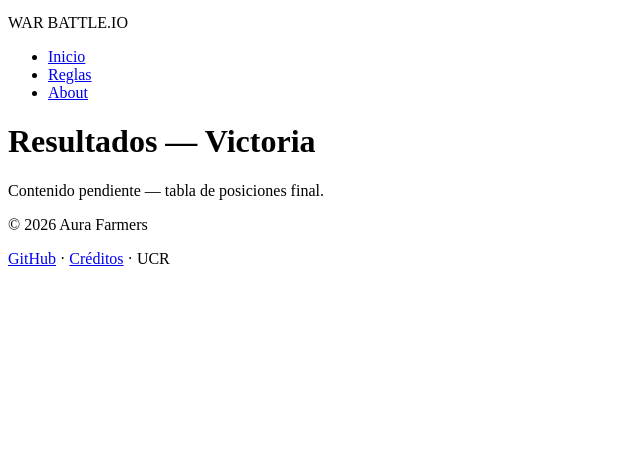
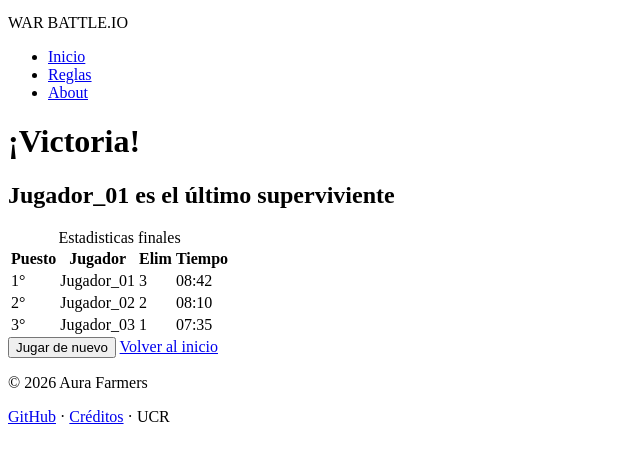
Before and after one commit to JoMoSa27/proyecto-B70134-C39321-C4H757-C4I578, a plain HTML site: page resultados.html in a window 1280 px wide. Shown: the part 54-514 px from the top of the page, without its empty margins (0-640 px from the left). Drawn offline with Linux system fonts and the light colour scheme.

Commit message:
resultados html

```diff
--- a/resultados.html
+++ b/resultados.html
@@ -1,12 +1,17 @@
 <!DOCTYPE html>
 <html lang="es" xmlns="http://www.w3.org/1999/xhtml">
+
 <head>
+
   <meta charset="utf-8"/>
   <meta name="viewport" content="width=device-width, initial-scale=1"/>
   <title>Resultados — WAR BATTLE.IO</title>
   <link rel="icon" href="favicon.svg" type="image/svg+xml"/>
+
 </head>
+
 <body>
+
   <header>
     <a href="index.html"><img src="favicon.svg" alt="Logo de WAR BATTLE.IO" width="40" height="40" /></a>
     <p>WAR BATTLE.IO</p>
@@ -20,14 +25,55 @@
   </header>
 
   <main>
-<h1>Resultados — Victoria</h1>
-<!-- TODO equipo: tabla final con puesto, jugador, eliminaciones y tiempo de cada participante (usar <table> real), botones "Jugar de Nuevo" y "Volver a Inicio" (ver design/wireframes/extra/pantalla-victoria.png). -->
-<p>Contenido pendiente — tabla de posiciones final.</p>
+
+    <h1>¡Victoria!</h1>
+    <h2>Jugador_01 es el último superviviente</h2>
+    <table>
+      <caption>Estadisticas finales</caption>
+      <thead>
+        <tr>
+          <th>Puesto</th>
+          <th>Jugador</th>
+          <th>Elim</th>
+          <th>Tiempo</th>
+        </tr>
+      </thead>
+      <tbody>
+        <tr>
+          <td>1°</td>
+          <td>Jugador_01</td>
+          <td>3</td>
+          <td>08:42</td>
+        </tr>
+
+        <tr>
+          <td>2°</td>
+          <td>Jugador_02</td>
+          <td>2</td>
+          <td>08:10</td>
+        </tr>
+
+        <tr>
+          <td>3°</td>
+          <td>Jugador_03</td>
+          <td>1</td>
+          <td>07:35</td>
+        </tr>
+
+      </tbody>
+    </table>
+
+    <button type="button">Jugar de nuevo</button>
+    <a href="index.html">Volver al inicio</a>
+
   </main>
 
   <footer>
+
     <p>&copy; 2026 Aura Farmers</p>
     <p><a href="https://github.com/JoMoSa27/proyecto-B70134-C39321-C4H757-C4I578">GitHub</a> · <a href="about.html">Créditos</a> · UCR</p>
+
   </footer>
+
 </body>
 </html>
```
Also changed, not shown: capturas/resultados/resultados.png (added). Lines whose indentation alone changed are shown as unchanged.
